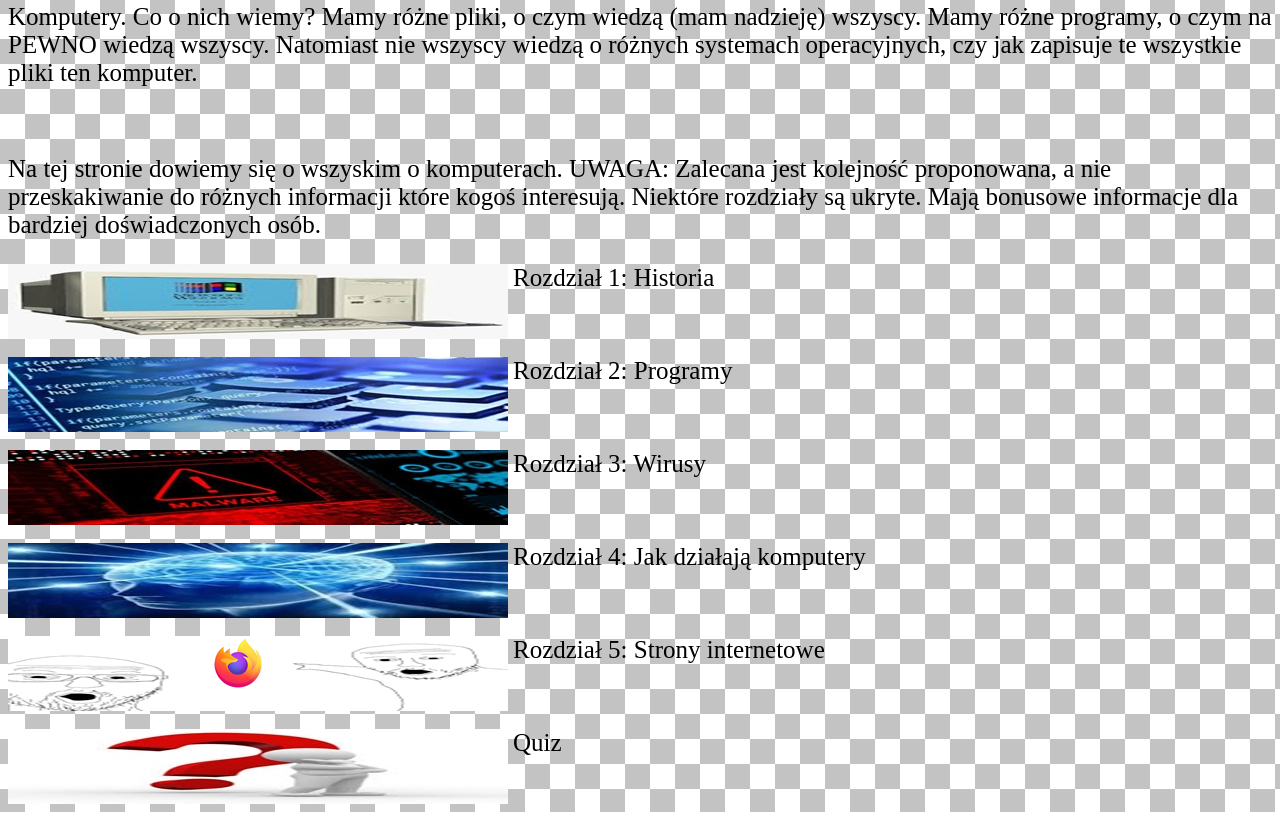
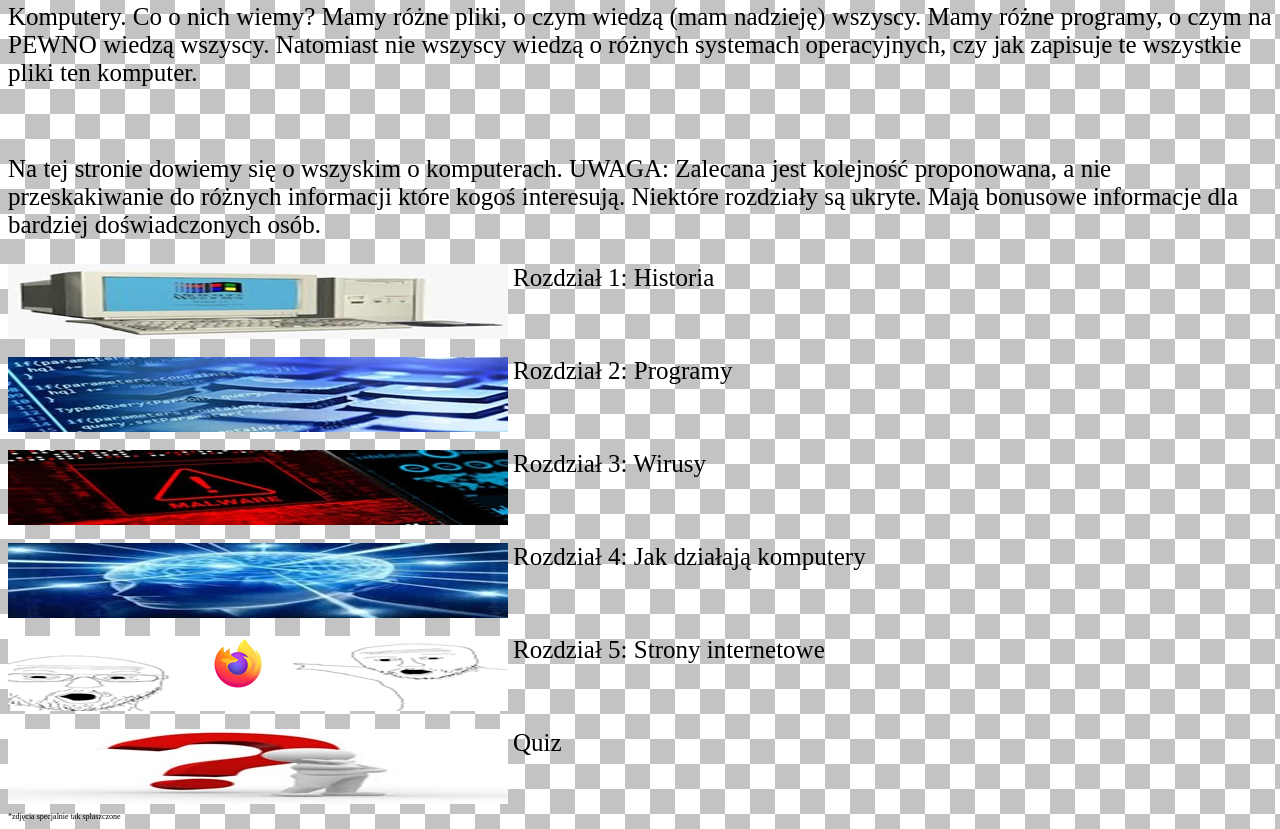
Before and after one commit to chomiknt/computerssite, a plain HTML site: page index.html in a window 1280 px wide. Shown: the part 511-1340 px from the top of the page. Drawn offline with Linux system fonts and the light colour scheme.

Commit message:
Update index.html

```diff
--- a/index.html
+++ b/index.html
@@ -5,7 +5,7 @@
 	<style>
 	.zdjc { display: flex; }
 	.zdjcinside { margin-left: 5px; margin-top: 0; }
-	.smol {	font-size: 6px }
+	.smol {	font-size: 8px }
 	body {
 
 	}
@@ -62,5 +62,7 @@
 	<a href="chapters/quiz.html"><img src="data/whar.jpg"></a>
 	<p class="zdjcinside"> Quiz </p>
 	</div>
+	<p class="smol"> *zdjęcia specjalnie tak spłaszczone </p>
 	</body>
+
 </html>
```
